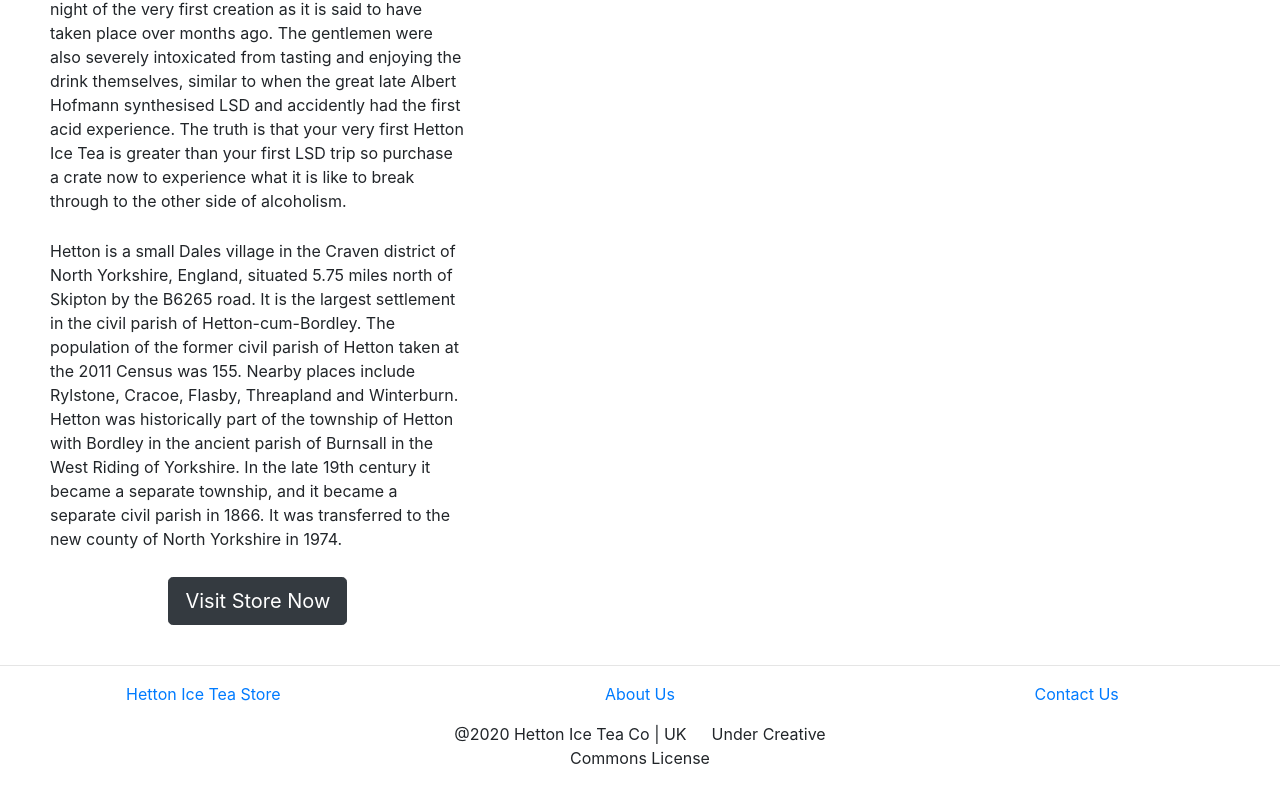
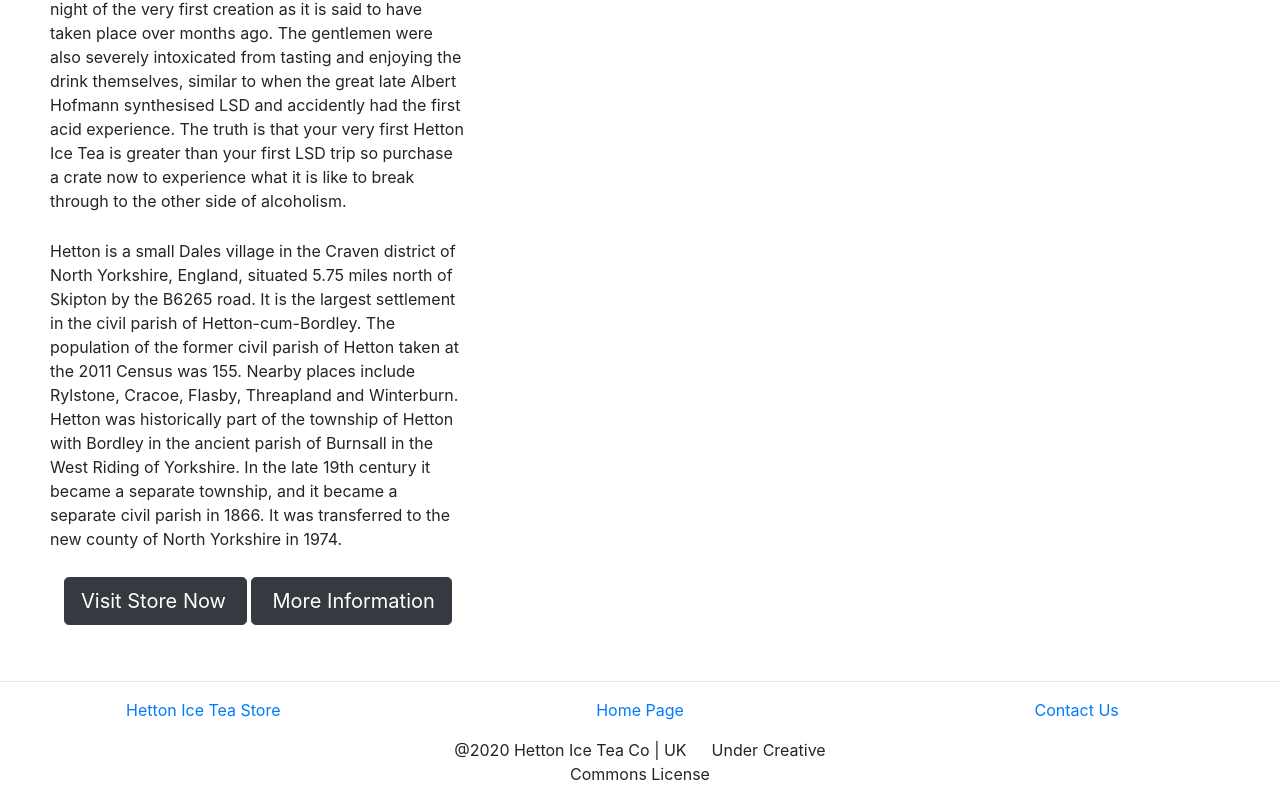
Before and after one commit to RENYREYNOLDSON/RENYREYNOLDSON.github.io, a plain HTML site: page index.html in a window 1280 px wide. Shown: the part 1205-2007 px from the top of the page. Drawn offline with nearby package versions, Linux system fonts and the light colour scheme.

Commit message:
Added new button

```diff
--- a/index.html
+++ b/index.html
@@ -83,15 +83,20 @@
 
             </p>
             <div class="text-center">
-                <a href="store.html" button type="button" class="btn btn-dark btn-lg text-center">Visit Store Now</button></a>
+
+                    <a href="store.html" style="padding-right:20px;" button type="button" class="btn btn-dark btn-lg text-center">Visit Store Now</button></a>
+                    <a onClick="warning()" style="padding-left:20px;" button type="button" class="btn btn-dark btn-lg text-center">More Information</button></a>
+
             </div>
         </div>
+
+
 
         <div class="col-md-6 d-none d-md-block" style="padding-top:20px;">
             <img src="https://1j5l9t1pvncaond9222jb6wl-wpengine.netdna-ssl.com/wp-content/uploads/2017/08/Why-Walk-on-Barden-Moor-pic-2.jpg">
         </div>
     </div>
-
+<div class="container"><p id="secretText"></p></div>
 <br>
 
 <hr>
@@ -100,7 +105,7 @@
         <a href="store.html"><center>Hetton Ice Tea Store</center></a>
     </div>
     <div class="col-md-4">
-        <a href="index.html"><center>About Us</center></a>
+        <a href="index.html"><center>Home Page</center></a>
         <p style="padding-bottom:0px;"><center>@2020 Hetton Ice Tea Co | UK  &emsp; Under Creative Commons License</center></p>
     </div>
     <div class="col-md-4">
@@ -111,7 +116,26 @@
 
 </div>
 
+<script>
+    function warning(){
 
+        var total = 0 ;
+        var x = document.getElementById("secretText").innerText;
+        y=x+"Hello ";
+        document.getElementById("secretText").innerHTML=y;
+        for (i=0 ; i<y.length ; i++){
+            if (y.charAt(i)=="H"){
+                total+=1;
+            }
+        }
+        if (total>=5){
+            alert("Stop Fucking Pressing More Information");
+        }
+        else{
+            alert("More Info Not Made Yet");
+        }
+    }
+</script>
 
 <script src="https://code.jquery.com/jquery-1.10.1.min.js"></script>
 <link rel="stylesheet" href="https://cdn.jsdelivr.net/npm/bootstrap@4.5.3/dist/css/bootstrap.min.css" integrity="sha384-TX8t27EcRE3e/ihU7zmQxVncDAy5uIKz4rEkgIXeMed4M0jlfIDPvg6uqKI2xXr2" crossorigin="anonymous">
```
Also changed, not shown: store.html (+1 -1 lines).
